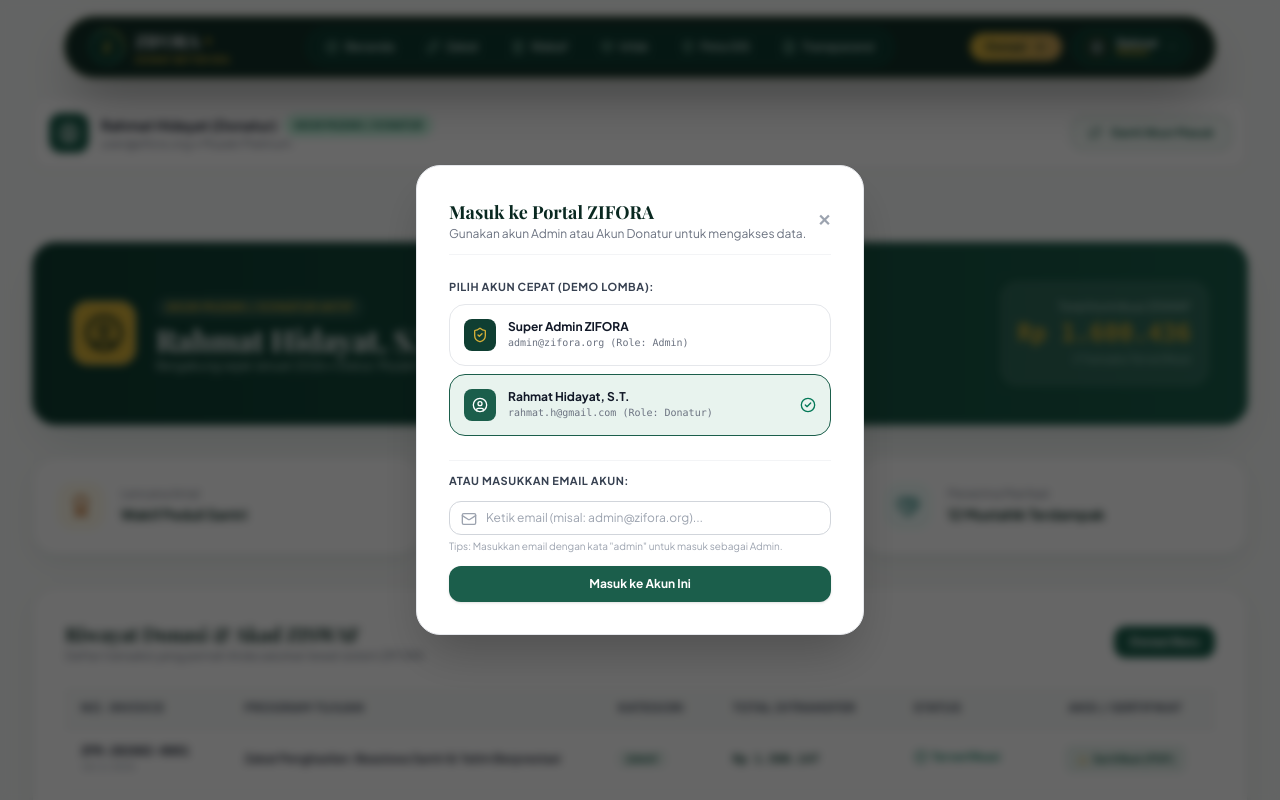
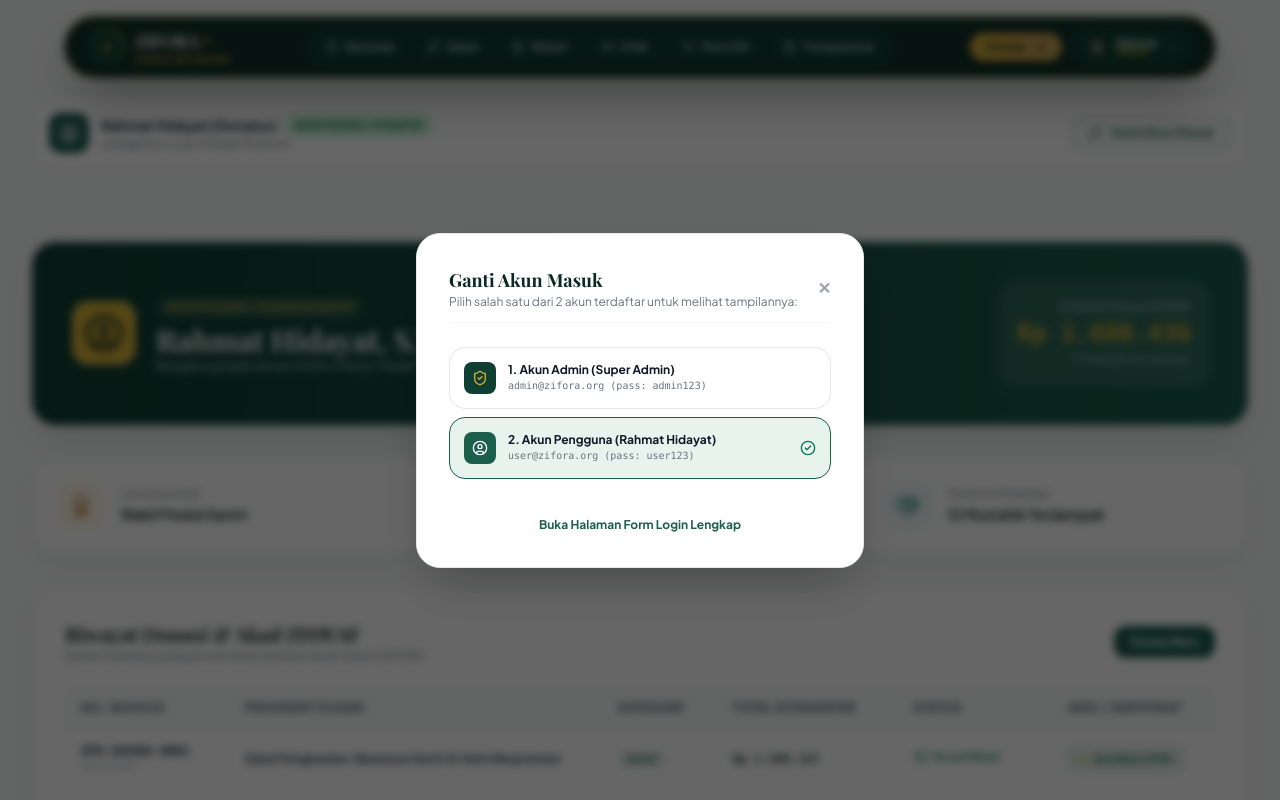
Before and after one commit to dharmamudita/zifora, a React (Vite) app: page /portal in a window 1280 px wide. Both pictures are taken after a click on the button "Ganti Akun Masuk". Shown: the top 800 px of the page. Built offline with nearby package versions, Linux system fonts and the light colour scheme; a web font is replaced by a local one.

Commit message:
feat(portal): add authentication gate and quick 2-account switcher modal

```diff
--- a/src/pages/PortalPage.tsx
+++ b/src/pages/PortalPage.tsx
@@ -1,25 +1,21 @@
 import React, { useState, useEffect } from 'react';
+import { Link } from 'react-router-dom';
 import {
   UserCircle,
   ShieldCheck,
   Repeat,
-  Lock,
   ArrowRight,
   CheckCircle2,
-  Sparkles,
-  Mail,
-  Key
+  LogIn,
+  AlertCircle
 } from 'lucide-react';
 import { getCurrentUser, switchRole, UserProfile } from '../services/authStore';
 import { UserDashboardPage } from './UserDashboardPage';
 import { AdminDashboard } from './admin/AdminDashboard';
 
 export const PortalPage: React.FC = () => {
-  const [currentUser, setCurrentUser] = useState<UserProfile>(getCurrentUser());
+  const [currentUser, setCurrentUser] = useState<UserProfile | null>(getCurrentUser());
   const [showSwitchModal, setShowSwitchModal] = useState(false);
-  const [inputEmail, setInputEmail] = useState('');
-  const [inputPassword, setInputPassword] = useState('');
-  const [authError, setAuthError] = useState('');
 
   useEffect(() => {
     const handleAuthChange = () => {
@@ -34,24 +30,53 @@
     setShowSwitchModal(false);
   };
 
-  const handleManualLogin = (e: React.FormEvent) => {
-    e.preventDefault();
-    const cleanEmail = inputEmail.trim().toLowerCase();
+  // IF NOT LOGGED IN
+  if (!currentUser) {
+    return (
+      <div className="pt-28 sm:pt-36 pb-20 min-h-screen bg-[#F8FAF9] flex items-center justify-center px-4">
+        <div className="max-w-md w-full bg-white rounded-3xl p-8 shadow-zifora-lg border border-[#1B5E4B]/15 text-center space-y-6">
+          <div className="w-16 h-16 rounded-full bg-[#E8F3EE] flex items-center justify-center mx-auto text-[#1B5E4B]">
+            <LogIn className="w-8 h-8" />
+          </div>
+          <div>
+            <h2 className="text-2xl font-bold text-[#092820] font-serif">
+              Silakan Masuk Terlebih Dahulu
+            </h2>
+            <p className="text-xs text-gray-500 mt-1">
+              Portal data muzaki dan pengawasan admin ZIFORA memerlukan autentikasi akun.
+            </p>
+          </div>
 
-    if (cleanEmail === 'admin@zifora.org') {
-      switchRole('admin');
-      setShowSwitchModal(false);
-      setAuthError('');
-    } else if (cleanEmail.includes('admin')) {
-      switchRole('admin');
-      setShowSwitchModal(false);
-      setAuthError('');
-    } else {
-      switchRole('muzaki');
-      setShowSwitchModal(false);
-      setAuthError('');
-    }
-  };
+          <div className="space-y-3">
+            <Link
+              to="/login"
+              className="w-full py-3 px-4 rounded-xl text-xs font-bold bg-[#1B5E4B] hover:bg-[#0F3E32] text-white shadow transition flex items-center justify-center space-x-2"
+            >
+              <span>Buka Halaman Login</span>
+              <ArrowRight className="w-4 h-4" />
+            </Link>
+
+            <div className="pt-2 flex items-center justify-center space-x-2 text-xs">
+              <span className="text-gray-400">Atau masuk cepat:</span>
+              <button
+                onClick={() => handleQuickSwitch('admin')}
+                className="font-bold text-[#D4AF37] hover:underline"
+              >
+                Admin
+              </button>
+              <span className="text-gray-300">•</span>
+              <button
+                onClick={() => handleQuickSwitch('muzaki')}
+                className="font-bold text-[#1B5E4B] hover:underline"
+              >
+                Donatur
+              </button>
+            </div>
+          </div>
+        </div>
+      </div>
+    );
+  }
 
   return (
     <div className="pt-24 min-h-screen bg-[#F8FAF9]">
@@ -107,10 +132,10 @@
             <div className="flex items-center justify-between pb-3 border-b border-gray-100">
               <div>
                 <h3 className="text-lg font-bold text-[#092820] font-serif">
-                  Masuk ke Portal ZIFORA
+                  Ganti Akun Masuk
                 </h3>
                 <p className="text-xs text-gray-500">
-                  Gunakan akun Admin atau Akun Donatur untuk mengakses data.
+                  Pilih salah satu dari 2 akun terdaftar untuk melihat tampilannya:
                 </p>
               </div>
               <button
@@ -123,10 +148,6 @@
 
             {/* Quick Demo Switcher Buttons */}
             <div className="space-y-2">
-              <span className="text-[11px] font-bold text-gray-700 uppercase tracking-wider block">
-                Pilih Akun Cepat (Demo Lomba):
-              </span>
-
               <button
                 type="button"
                 onClick={() => handleQuickSwitch('admin')}
@@ -141,8 +162,8 @@
                     <ShieldCheck className="w-4 h-4" />
                   </div>
                   <div>
-                    <h4 className="text-xs font-bold text-gray-900">Super Admin ZIFORA</h4>
-                    <p className="text-[10px] text-gray-500 font-mono">admin@zifora.org (Role: Admin)</p>
+                    <h4 className="text-xs font-bold text-gray-900">1. Akun Admin (Super Admin)</h4>
+                    <p className="text-[10px] text-gray-500 font-mono">admin@zifora.org (pass: admin123)</p>
                   </div>
                 </div>
                 {currentUser.role === 'admin' && (
@@ -164,8 +185,8 @@
                     <UserCircle className="w-4 h-4" />
                   </div>
                   <div>
-                    <h4 className="text-xs font-bold text-gray-900">Rahmat Hidayat, S.T.</h4>
-                    <p className="text-[10px] text-gray-500 font-mono">rahmat.h@gmail.com (Role: Donatur)</p>
+                    <h4 className="text-xs font-bold text-gray-900">2. Akun Pengguna (Rahmat Hidayat)</h4>
+                    <p className="text-[10px] text-gray-500 font-mono">user@zifora.org (pass: user123)</p>
                   </div>
                 </div>
                 {currentUser.role === 'muzaki' && (
@@ -174,36 +195,15 @@
               </button>
             </div>
 
-            {/* Manual Form Login */}
-            <form onSubmit={handleManualLogin} className="pt-3 border-t border-gray-100 space-y-3">
-              <span className="text-[11px] font-bold text-gray-700 uppercase tracking-wider block">
-                Atau Masukkan Email Akun:
-              </span>
-
-              <div>
-                <div className="relative">
-                  <Mail className="w-4 h-4 text-gray-400 absolute left-3 top-2.5" />
-                  <input
-                    type="email"
-                    value={inputEmail}
-                    onChange={(e) => setInputEmail(e.target.value)}
-                    placeholder="Ketik email (misal: admin@zifora.org)..."
-                    className="w-full pl-9 pr-3 py-2 rounded-xl border border-gray-300 text-xs focus:ring-2 focus:ring-[#1B5E4B]"
-                    required
-                  />
-                </div>
-                <p className="text-[10px] text-gray-400 mt-1">
-                  Tips: Masukkan email dengan kata "admin" untuk masuk sebagai Admin.
-                </p>
-              </div>
-
-              <button
-                type="submit"
-                className="w-full py-2.5 rounded-xl text-xs font-bold bg-[#1B5E4B] text-white hover:bg-[#0F3E32] transition shadow"
+            <div className="pt-2 text-center">
+              <Link
+                to="/login"
+                onClick={() => setShowSwitchModal(false)}
+                className="text-xs text-[#1B5E4B] font-bold hover:underline"
               >
-                Masuk ke Akun Ini
-              </button>
-            </form>
+                Buka Halaman Form Login Lengkap
+              </Link>
+            </div>
 
           </div>
         </div>
```
